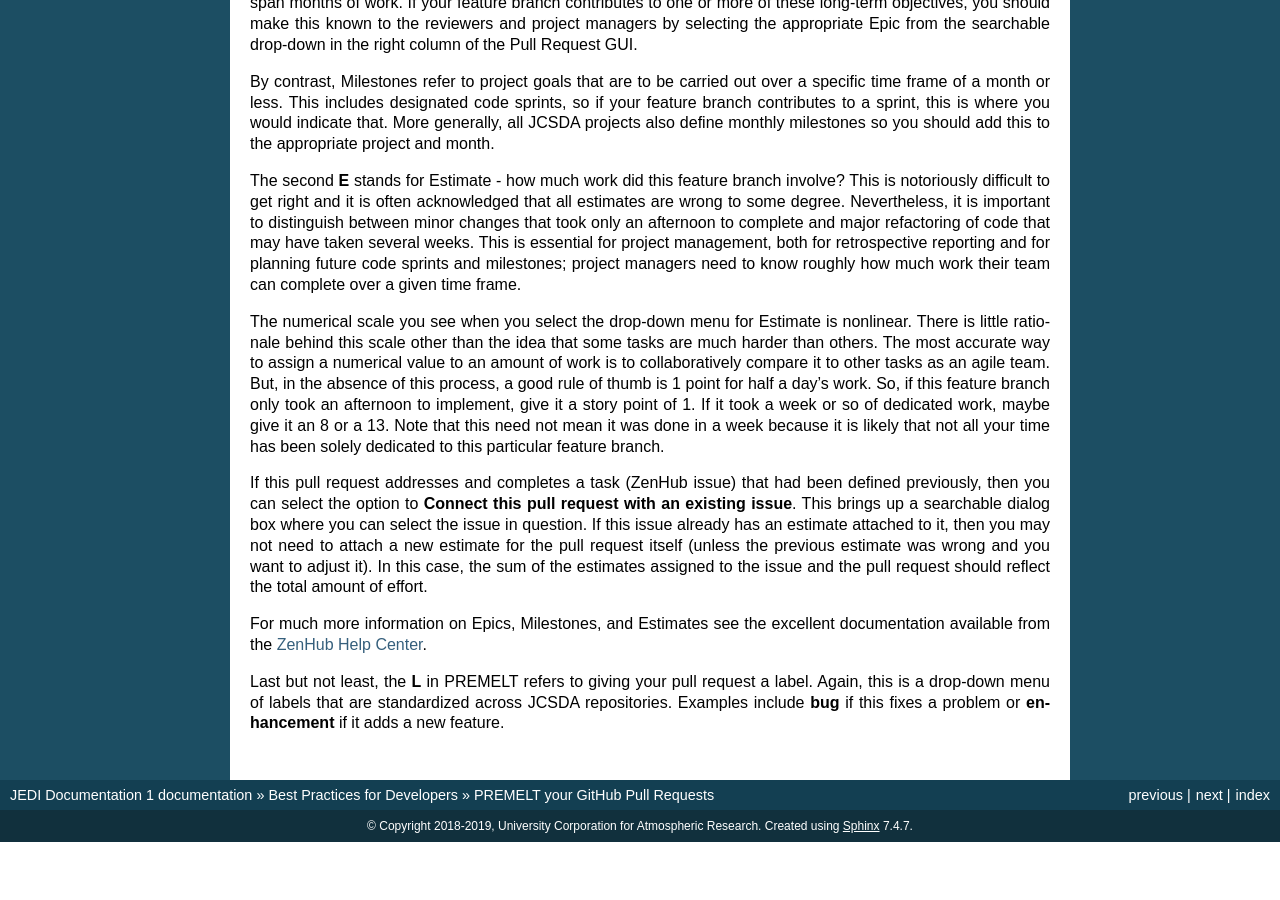
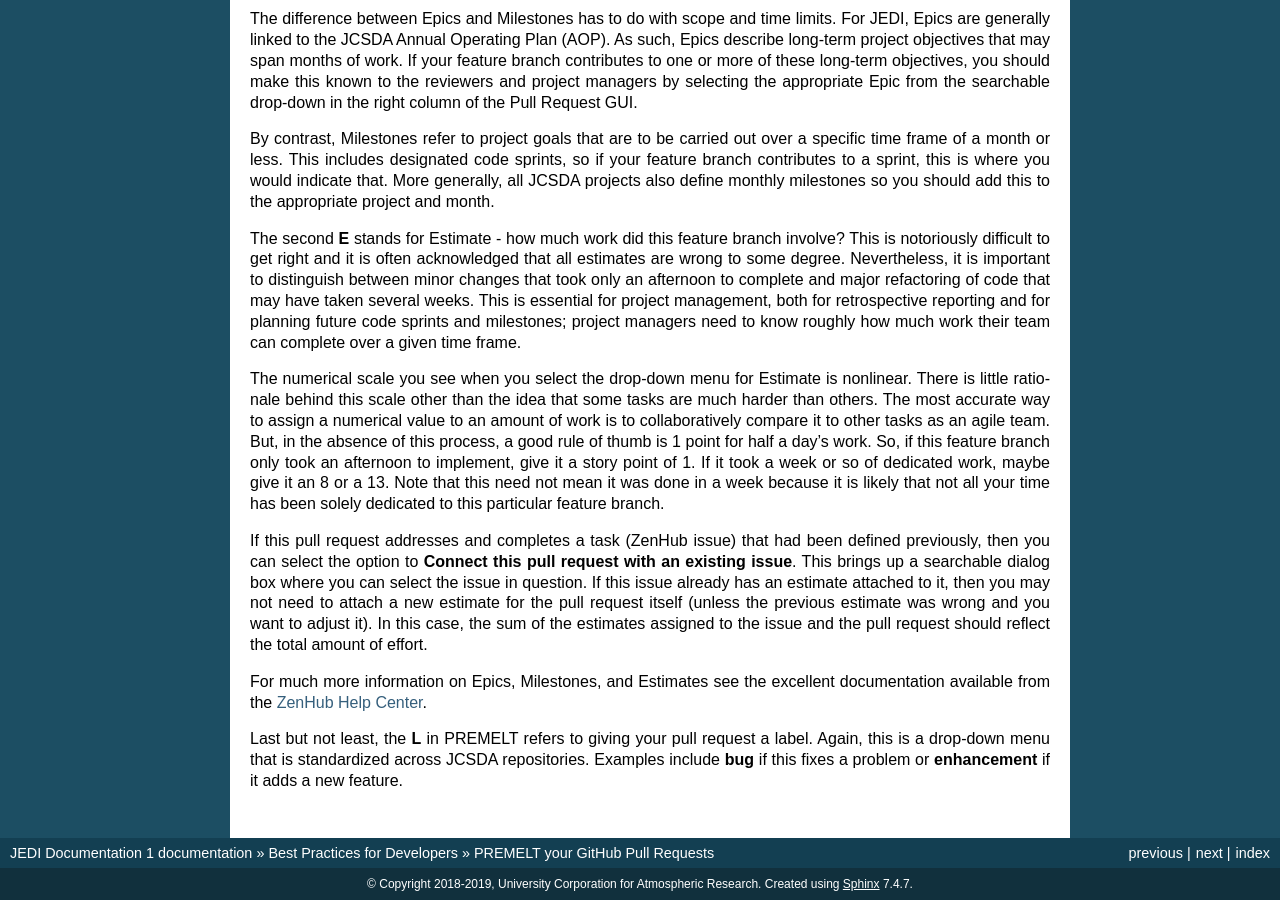
Before and after one commit to JCSDA/jedi-docs, a Sphinx documentation site: the page built from docs/developer/practices/pullrequest.rst, in a window 1280 px wide and 900 px high, scrolled down 1872 px. Built offline with Sphinx 7.4.7, drawn with Linux system fonts in a browser that asks for light colours; before the commit the page ends 2714 px from its top, so only the background shows below that; some of the changed text lies outside the part shown.

Commit message:
clarification

```diff
--- a/docs/developer/practices/pullrequest.rst
+++ b/docs/developer/practices/pullrequest.rst
@@ -42,7 +44,7 @@
 
 Reviewers may offer comments or questions on specific lines of code or in the general **Conversation** area of the GitHub Pull Request console.  It **your responsibility** to respond to these comments and questions and, if applicable, make appropriate changes in the code.
 
-The *P* in PREMELT stands for the Pipeline.  This refers to the corresponding ZenHub project board that categorizes and organizes all tasks, including pull requests (documentation coming soon).  Most Zenhub workspaces include a **Review/QA** pipeline.  This is where Pull Requests should generally be placed.
+The **P** in PREMELT stands for the Pipeline.  This refers to the corresponding ZenHub project board that categorizes and organizes all tasks, including pull requests (documentation coming soon).  Most Zenhub workspaces include a **Review/QA** pipeline.  This is where Pull Requests should generally be placed.
 
 Next in line come **E** for Epics and **M** for Milestones.  These are valuable tools for record keeping and project management.  Filling these out will greatly facilitate the tracking of core and in-kind contributions and will earn you the eternal gratitude of the JEDI team.
 
@@ -58,4 +60,4 @@
 
 For much more information on Epics, Milestones, and Estimates see the excellent documentation available from the `ZenHub Help Center <https://help.zenhub.com/support/home>`_.
 
-Last but not least, the **L** in PREMELT refers to giving your pull request a label.  Again, this is a drop-down menu of labels that are standardized across JCSDA repositories.   Examples include **bug** if this fixes a problem or **enhancement** if it adds a new feature.
+Last but not least, the **L** in PREMELT refers to giving your pull request a label.  Again, this is a drop-down menu that is standardized across JCSDA repositories.   Examples include **bug** if this fixes a problem or **enhancement** if it adds a new feature.
```
Also changed, not shown: other parts of docs/developer/practices/pullrequest.rst (+2 -0 lines).
